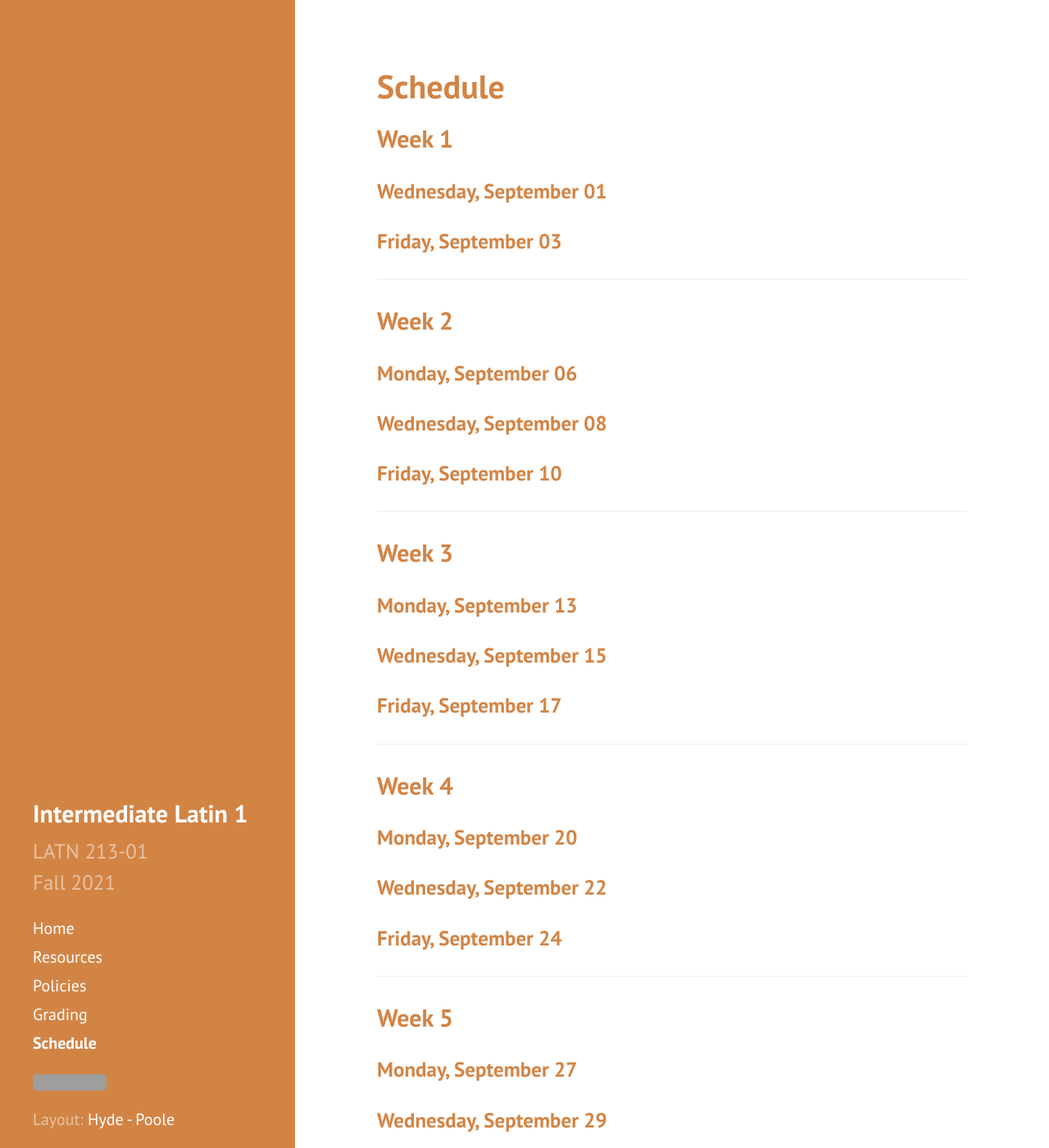
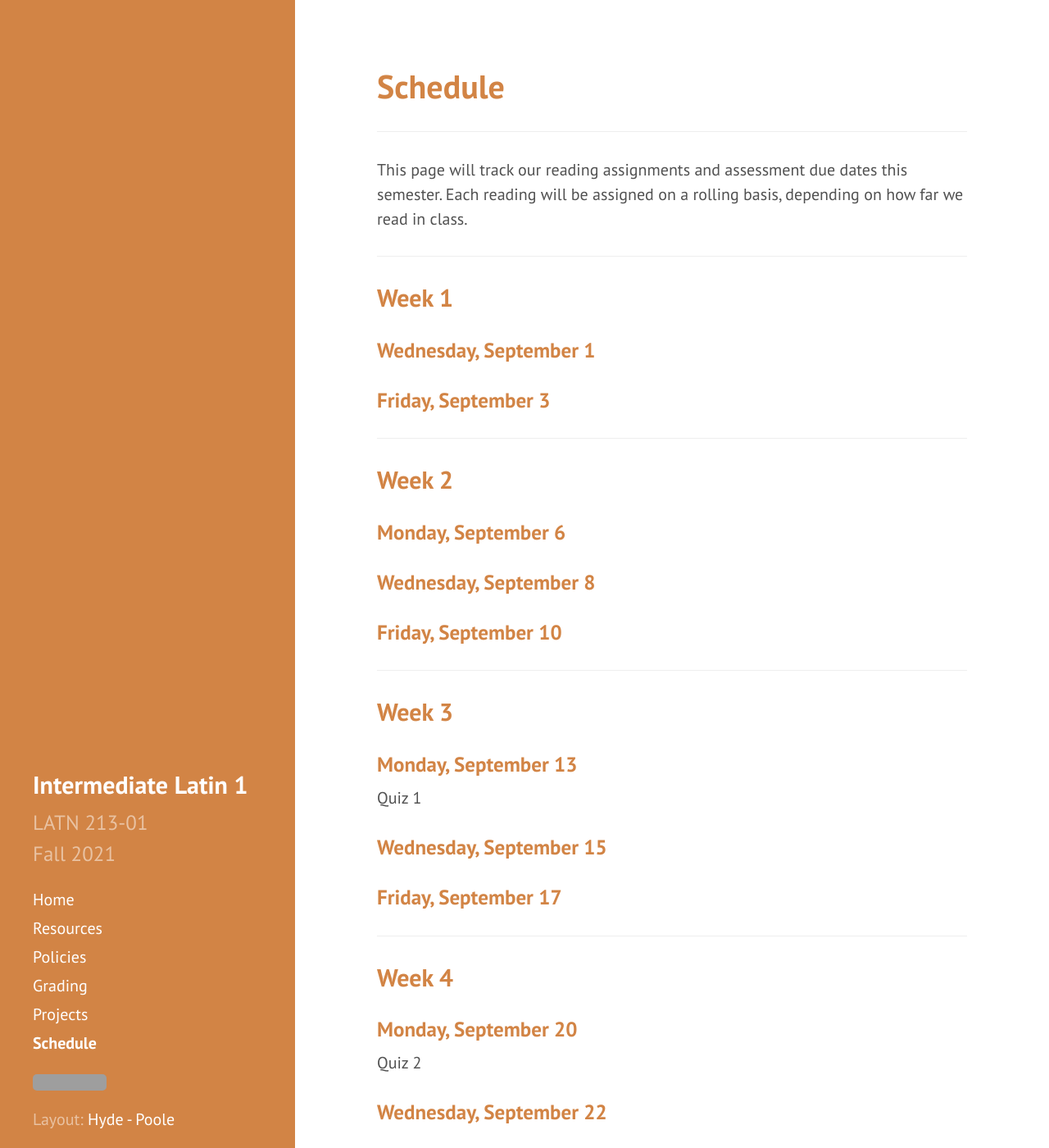
Before and after one commit to DLibatique/LATN213-F21, a Jekyll site: the page built from _pages/schedule.md, in a window 1280 px wide and 1400 px high. Shown: the whole window at 82% size. Built offline with Jekyll 4.4.1, drawn with Linux system fonts in a browser that asks for light colours; some of the changed text lies outside the part shown; grey boxes are pictures that could not be loaded.

Commit message:
started importing F21 info

```diff
--- a/_pages/schedule.md
+++ b/_pages/schedule.md
@@ -2,20 +2,26 @@
 layout: page
 title: Schedule
 permalink: schedule
-order: 4
+order: 5
 ---
+
+***
+
+This page will track our reading assignments and assessment due dates this semester. Each reading will be assigned on a rolling basis, depending on how far we read in class.
+
+***
 
 ## Week 1
 
-### Wednesday, September 01
-### Friday, September 03
+### Wednesday, September 1
+### Friday, September 3
 
 ***
 
 ## Week 2
 
-### Monday, September 06
-### Wednesday, September 08
+### Monday, September 6
+### Wednesday, September 8
 ### Friday, September 10
 
 ***
@@ -23,6 +29,8 @@ order: 4
 ## Week 3
 
 ### Monday, September 13
+Quiz 1
+
 ### Wednesday, September 15
 ### Friday, September 17
 
@@ -31,24 +39,31 @@ order: 4
 ## Week 4
 
 ### Monday, September 20
+Quiz 2
+
 ### Wednesday, September 22
 ### Friday, September 24
+Recitation Due
 
 ***
 
 ## Week 5
 
 ### Monday, September 27
+Quiz 3
+
 ### Wednesday, September 29
-### Friday, October 01
+### Friday, October 1
 
 ***
 
 ## Week 6
 
-### Monday, October 04
-### Wednesday, October 06
-### Friday, October 08
+### Monday, October 4
+Quiz 4
+
+### Wednesday, October 6
+### Friday, October 8
 
 ***
 
@@ -59,14 +74,19 @@ order: 4
 ## Week 7
 
 ### Monday, October 18
+Midterm
+
 ### Wednesday, October 20
 ### Friday, October 22
+Word Study Due
 
 ***
 
 ## Week 9
 
 ### Monday, October 25
+Quiz 5
+
 ### Wednesday, October 27
 ### Friday, October 29
 
@@ -74,15 +94,19 @@ order: 4
 
 ## Week 10
 
-### Monday, November 01
-### Wednesday, November 03
-### Friday, November 05
+### Monday, November 1
+Quiz 6
+
+### Wednesday, November 3
+### Friday, November 5
 
 ***
 
 ## Week 11
 
-### Monday, November 08
+### Monday, November 8
+Quiz 7
+
 ### Wednesday, November 10
 ### Friday, November 12
 
@@ -91,14 +115,18 @@ order: 4
 ## Week 12
 
 ### Monday, November 15
+Quiz 8
+
 ### Wednesday, November 17
 ### Friday, November 19
+Reverse Translation Due
 
 ***
 
 ## Week 12.5
 
 ### Monday, November 22
+Quiz 9
 
 ***
 
@@ -109,13 +137,21 @@ order: 4
 ## Week 13
 
 ### Monday, November 29
-### Wednesday, December 01
-### Friday, December 03
+### Wednesday, December 1
+### Friday, December 3
+Response Composition Due
 
 ***
 
 ## Week 14
 
-### Monday, December 06
-### Wednesday, December 08
+### Monday, December 6
+Quiz 10
+
+### Wednesday, December 8
 ### Friday, December 10
+
+***
+
+Reading Period
+Exam Period - final exam
```
Also changed, not shown: _pages/grading.md (+48 -1 lines), _pages/index.md (+2 -2 lines), _pages/projects.md (added, +22 -0 lines).
